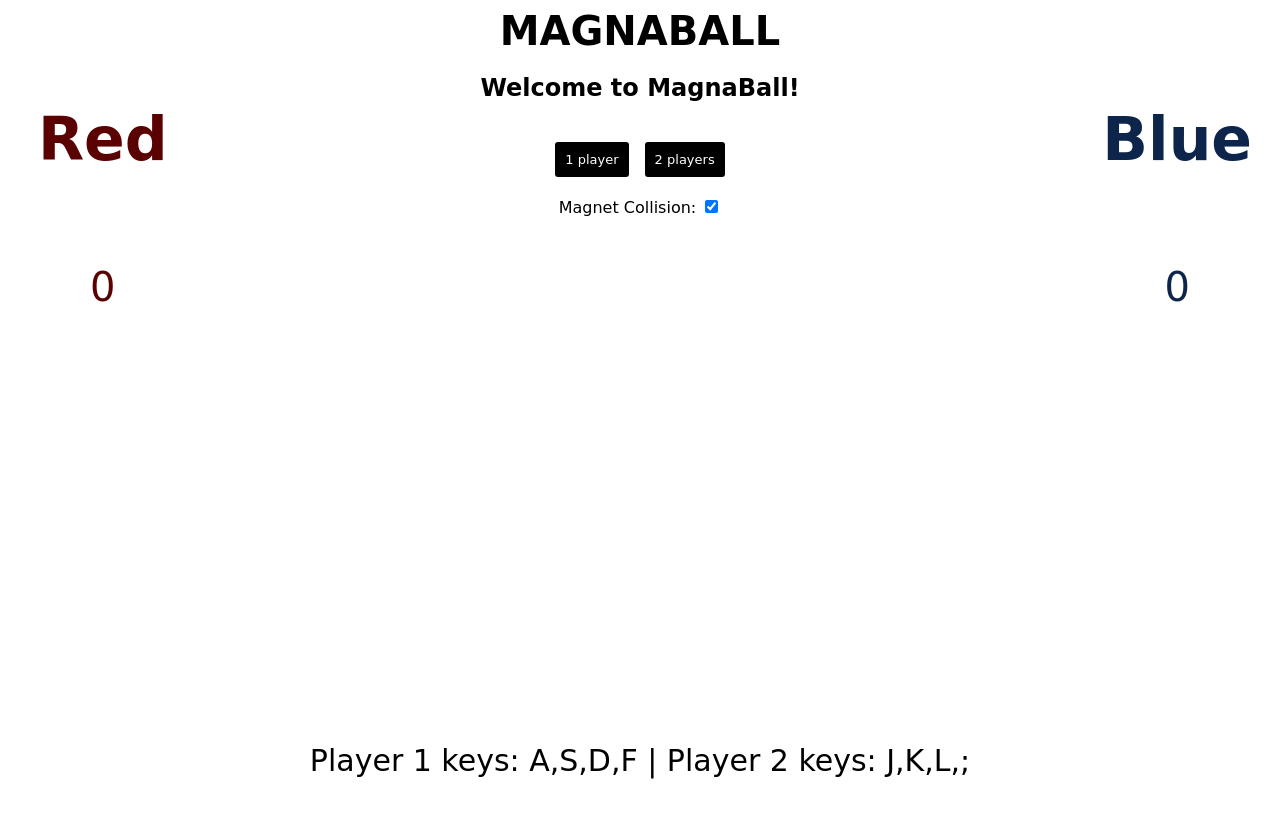
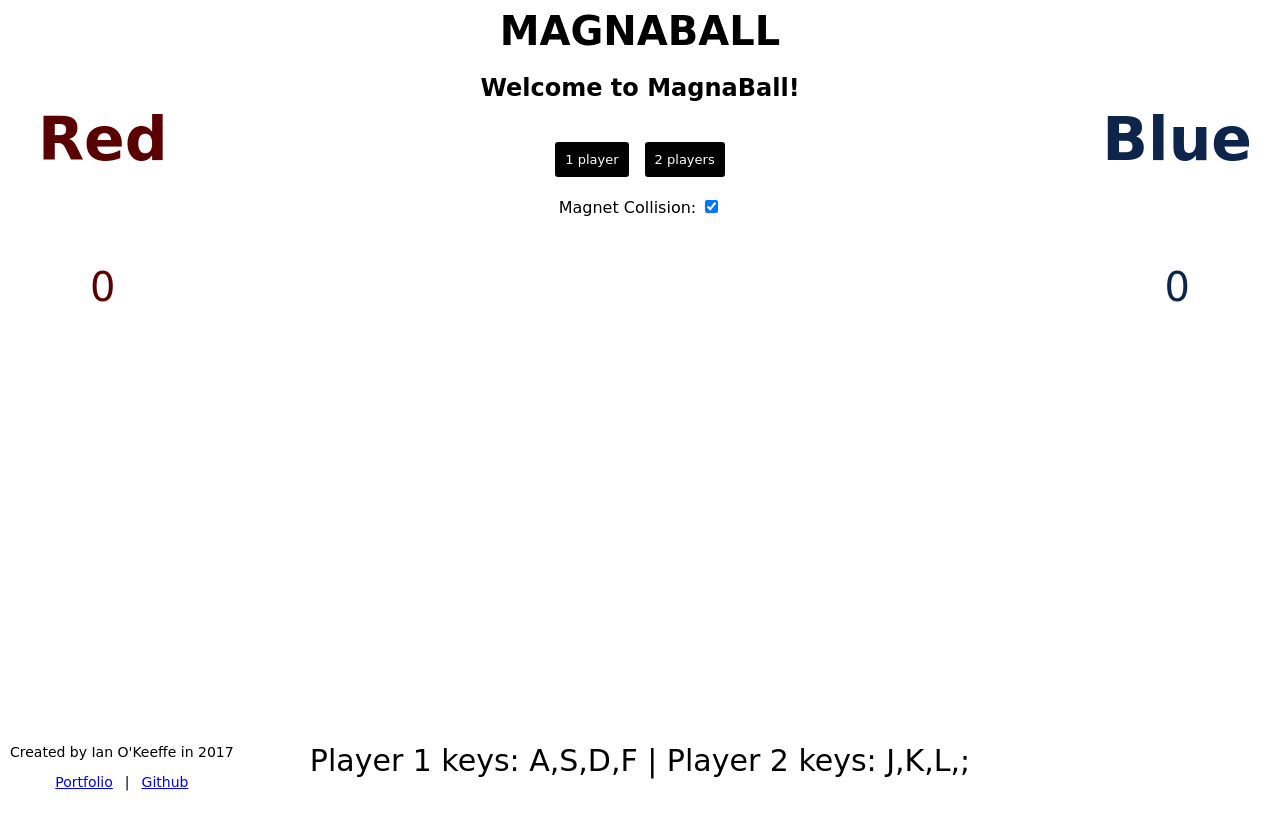
Before and after one commit to IOKeeffe/MagnaBall, a website built with webpack: page index.html in a window 1280 px wide. Built offline with nearby package versions, Linux system fonts and the light colour scheme; a web font is replaced by a local one.

Commit message:
Add credits

```diff
--- a/css/style.css
+++ b/css/style.css
@@ -110,3 +110,26 @@ h1 {
 #two-player-button:hover {
   background-color: #0D254B;
 }
+
+#info-div {
+  align-items: flex-start;
+  bottom: 10px;
+  display: flex;
+  flex-direction:column;
+  font-family: 'Bungee Inline', cursive;
+  font-size: 14px;
+  justify-content: center;
+  left: 10px;
+  position: absolute;
+
+}
+#links {
+  align-items: center;
+  display: flex;
+  flex-direction: row;
+  justify-content: center;
+  width: 100%;
+}
+#links a {
+  margin: 0 12px;
+}
--- a/index.html
+++ b/index.html
@@ -41,6 +41,12 @@
       <div id="message-field">
         <p>Player 1 keys: A,S,D,F | Player 2 keys: J,K,L,;</p>
       </div>
+      <div id="info-div">
+        <p>Created by Ian O'Keeffe in 2017</p>
+        <div id="links">
+          <a href="http://ianokeeffe.co">Portfolio</a> |
+          <a href="http://github.com/iokeeffe">Github</a>
+        </div>
     </div
   </body>
 </html>
```
